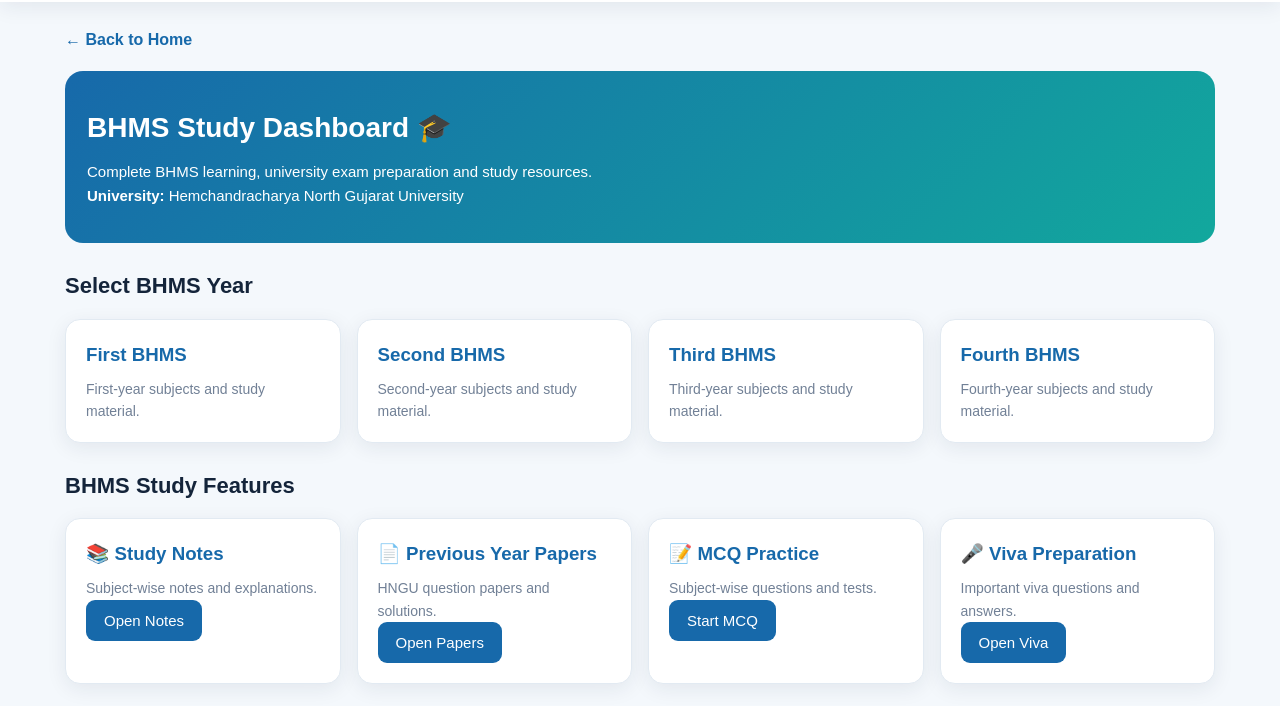
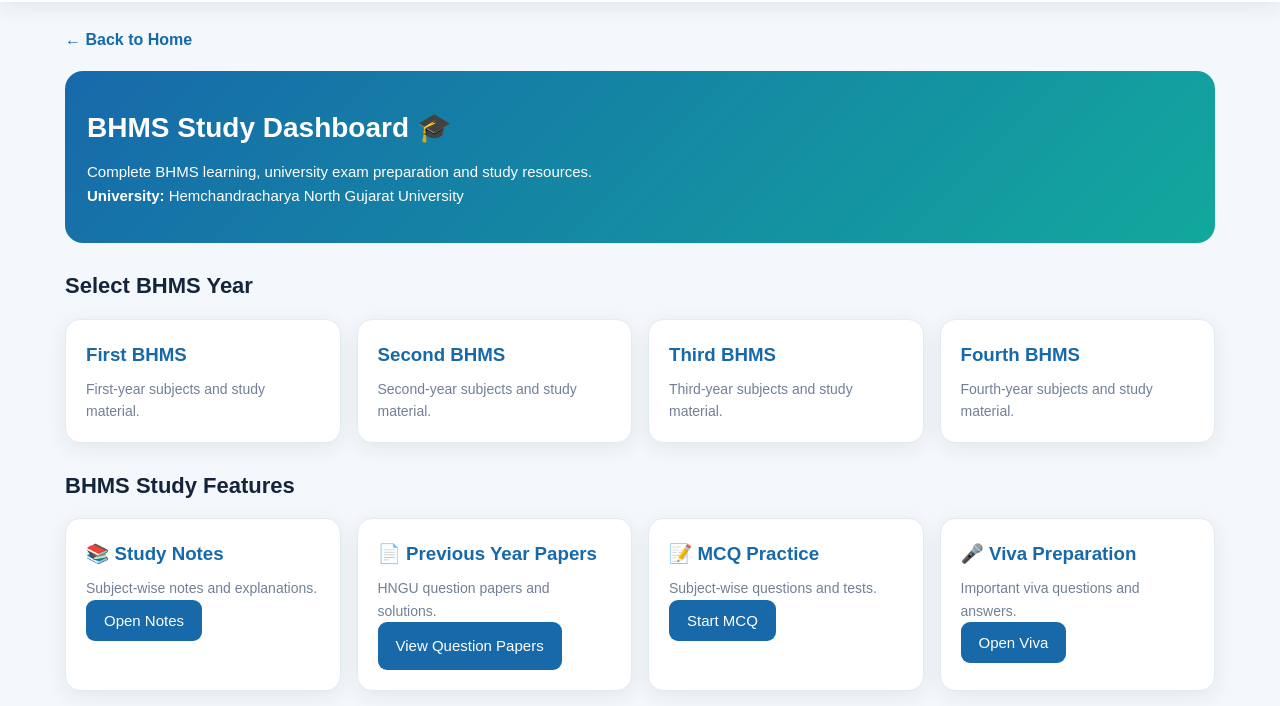
Before and after one commit to bhavishya0079-jpg/medical-study-ai-with-br, a plain HTML site: page bhms.html in a window 1280 px wide. Shown: the part 69-775 px from the top of the page. Drawn offline with Linux system fonts and the light colour scheme.

Commit message:
Update bhms.html

```diff
--- a/bhms.html
+++ b/bhms.html
@@ -64,7 +64,11 @@
     <div class="card">
       <h3>📄 Previous Year Papers</h3>
       <p>HNGU question papers and solutions.</p>
-      <button onclick="goToPage('papers.html')">Open Papers</button>
+
+<a href="papers.html" class="btn">
+  View Question Papers
+</a>
+
     </div>
 
     <div class="card">
```
